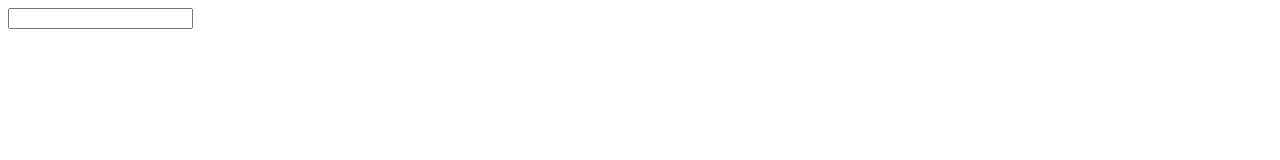
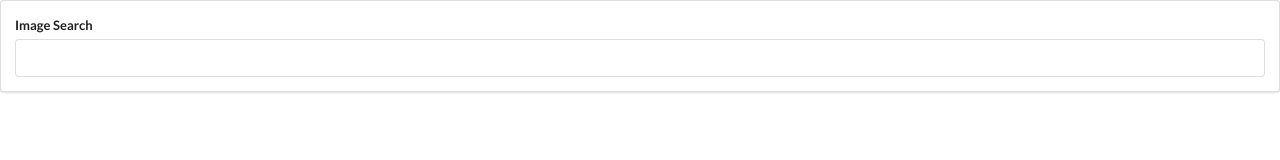
Before and after one commit to Clucas0311/pics, a React app: page / in a window 1280 px wide. Built offline with nearby package versions, Linux system fonts and the light colour scheme.

Commit message:
Creating style to the search bar

```diff
--- a/public/index.html
+++ b/public/index.html
@@ -1,14 +1,13 @@
 <!DOCTYPE html>
 <html lang="en">
+
 <head>
   <meta charset="utf-8" />
   <link rel="icon" href="%PUBLIC_URL%/favicon.ico" />
   <meta name="viewport" content="width=device-width, initial-scale=1" />
   <meta name="theme-color" content="#000000" />
-    <meta
-      name="description"
-      content="Web site created using create-react-app"
-    />
+  <meta name="description" content="Web site created using create-react-app" />
+  <link rel="stylesheet" href="https://cdnjs.cloudflare.com/ajax/libs/semantic-ui/2.4.1/semantic.min.css">
   <link rel="apple-touch-icon" href="%PUBLIC_URL%/logo192.png" />
   <!--
       manifest.json provides metadata used when your web app is installed on a
@@ -26,6 +25,7 @@
     -->
   <title>React App</title>
 </head>
+
 <body>
   <noscript>You need to enable JavaScript to run this app.</noscript>
   <div id="root"></div>
@@ -40,4 +40,5 @@
       To create a production bundle, use `npm run build` or `yarn build`.
     -->
 </body>
+
 </html>
--- a/src/components/SearchBar.js
+++ b/src/components/SearchBar.js
@@ -3,9 +3,12 @@
 class SearchBar extends React.Component {
 	render() {
 		return (
-			<div>
-				<form>
-					<input type="text" />
+			<div className="ui segment">
+				<form className="ui form">
+					<div className="field">
+						<label>Image Search</label>
+						<input type="text" />
+					</div>
 				</form>
 			</div>
 		);
```
Lines whose indentation alone changed are shown as unchanged.
